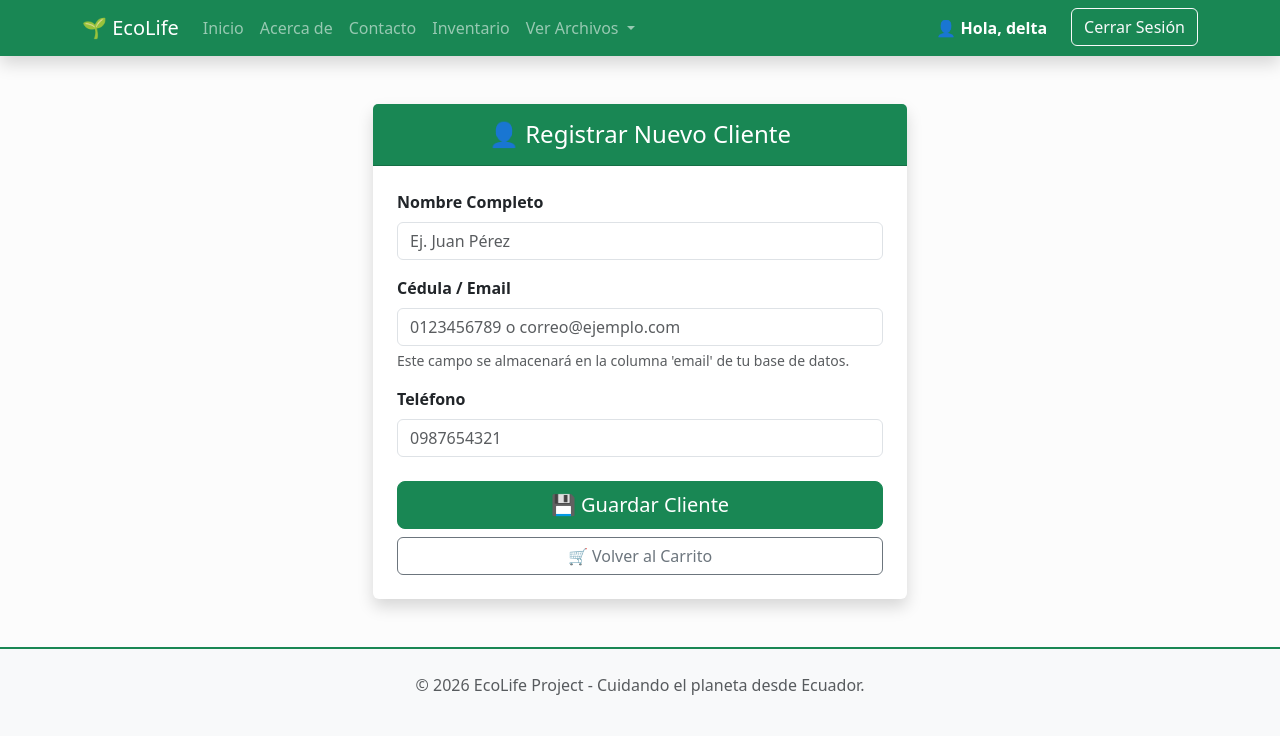
After one commit to magnos-shell/Proyecto_ecolife-web, a Flask app: page /cliente/nuevo in a window 1280 px wide. The commit adds this page. Shown: the top 736 px of the page. Run offline with Flask 3, Linux system fonts and the light colour scheme; a user stored in the database is signed in; data comes from the database, SQL or seed files in the repository.

Commit message:
proyecto finalizado

```diff
--- a/app.py
+++ b/app.py
@@ -1,25 +1,24 @@
 import os
 import json
-from flask import Flask, render_template, request, redirect, url_for, flash, make_response
+from flask import Flask, render_template, request, redirect, url_for, flash, make_response, session
 from flask_login import LoginManager, login_user, logout_user, login_required, current_user
 from werkzeug.security import generate_password_hash, check_password_hash
 from Conexion.conexion import obtener_conexion
-from fpdf import FPDF  # <--- NUEVA IMPORTACIÓN PARA EL PDF
+from fpdf import FPDF
 
-# --- IMPORTACIONES DEL MODELO ANTIGUO (USUARIOS) ---
+# --- IMPORTACIONES DE MODELOS Y SERVICIOS ---
 from models.modelo_usuario import Usuario
-
-# --- NUEVAS IMPORTACIONES DE LA ARQUITECTURA POR CAPAS (PRODUCTOS) ---
 from services.producto_service import ProductoService
+from services.cliente_service import ClienteService
 from forms.producto_form import ProductoForm
 
 app = Flask(__name__)
-app.secret_key = 'clave_secreta_ecolife' # Necesario para las sesiones y los mensajes flash
+app.secret_key = 'clave_secreta_ecolife'
 
 # --- CONFIGURACIÓN DE FLASK-LOGIN ---
 login_manager = LoginManager()
 login_manager.init_app(app)
-login_manager.login_view = 'login' # A donde redirigir si no hay sesión
+login_manager.login_view = 'login'
 
 @login_manager.user_loader
 def load_user(user_id):
@@ -50,7 +49,7 @@ def registro():
         nombre = request.form['nombre']
         email = request.form['email']
         password = request.form['password']
-        pw_hash = generate_password_hash(password) # Encriptar contraseña
+        pw_hash = generate_password_hash(password)
 
         conexion = obtener_conexion()
         if conexion:
@@ -89,13 +88,37 @@ def logout():
 
 
 # =====================================================================
-# --- RUTAS PROTEGIDAS Y CRUD DE PRODUCTOS (ARQUITECTURA POR CAPAS) ---
+# --- GESTIÓN DE CLIENTES (ADAPTADO A TU DB) ---
+# =====================================================================
+
+@app.route('/clientes')
+@login_required
+def lista_clientes():
+    clientes = ClienteService.get_all()
+    return render_template('clientes/lista.html', clientes=clientes)
+
+@app.route('/cliente/nuevo', methods=['GET', 'POST'])
+@login_required
+def nuevo_cliente():
+    if request.method == 'POST':
+        nombre = request.form.get('nombre')
+        # Adaptado: Recibimos 'email' desde el formulario para tu columna 'email'
+        email = request.form.get('email')
+        telefono = request.form.get('telefono')
+
+        ClienteService.create(nombre, email, telefono)
+        flash('Cliente registrado exitosamente.', 'success')
+        return redirect(url_for('lista_clientes'))
+    return render_template('clientes/formulario.html')
+
+
+# =====================================================================
+# --- CRUD DE PRODUCTOS ---
 # =====================================================================
 
 @app.route('/inventario')
 @login_required
 def inventario():
-    # El controlador solo pide los datos al Servicio. Mucho más limpio.
     productos_db = ProductoService.get_all()
     return render_template('inventario.html', productos=productos_db)
 
@@ -104,11 +127,9 @@ def inventario():
 def nuevo_producto():
     form = ProductoForm()
     if form.validate_on_submit():
-        # Si el formulario es válido, el servicio guarda en MySQL
         ProductoService.create(form.nombre.data, form.cantidad.data, form.precio.data)
         flash('Producto agregado exitosamente.', 'success')
         return redirect(url_for('inventario'))
-
     return render_template('productos/formulario.html', form=form, accion="Añadir")
 
 @app.route('/producto/editar/<int:id>', methods=['GET', 'POST'])
@@ -120,14 +141,11 @@ def editar_producto(id):
         return redirect(url_for('inventario'))
 
     form = ProductoForm()
-
     if form.validate_on_submit():
-        # Actualizar en la base de datos usando el Servicio
         ProductoService.update(id, form.nombre.data, form.cantidad.data, form.precio.data)
         flash('Producto actualizado correctamente.', 'success')
         return redirect(url_for('inventario'))
 
-    # Pre-cargar los datos actuales en el formulario (solo cuando la página carga por primera vez)
     if request.method == 'GET':
         form.nombre.data = producto.nombre
         form.cantidad.data = producto.cantidad
@@ -144,47 +162,131 @@ def eliminar_producto(id):
 
 
 # =====================================================================
-# --- GENERACIÓN DE REPORTE PDF (Punto 6 de la tarea) ---
+# --- CARRITO DE COMPRAS Y VENTAS ---
+# =====================================================================
+
+@app.route('/carrito/agregar/<int:id>')
+@login_required
+def agregar_al_carrito(id):
+    producto = ProductoService.get_by_id(id)
+    if not producto:
+        flash('Producto no encontrado.', 'danger')
+        return redirect(url_for('inventario'))
+
+    if 'carrito' not in session:
+        session['carrito'] = {}
+
+    carrito = session['carrito']
+    id_str = str(id)
+
+    if id_str in carrito:
+        carrito[id_str]['cantidad'] += 1
+    else:
+        carrito[id_str] = {
+            'nombre': producto.nombre,
+            'precio': float(producto.precio),
+            'cantidad': 1
+        }
+
+    session.modified = True
+    flash(f'{producto.nombre} añadido al carrito.', 'success')
+    return redirect(url_for('inventario'))
+
+@app.route('/carrito')
+@login_required
+def ver_carrito():
+    carrito = session.get('carrito', {})
+    total = sum(item['precio'] * item['cantidad'] for item in carrito.values())
+    clientes = ClienteService.get_all()
+    return render_template('carrito.html', carrito=carrito, total=total, clientes=clientes)
+
+@app.route('/carrito/eliminar/<id>')
+@login_required
+def eliminar_del_carrito(id):
+    if 'carrito' in session and id in session['carrito']:
+        session['carrito'].pop(id)
+        session.modified = True
+    return redirect(url_for('ver_carrito'))
+
+@app.route('/carrito/finalizar', methods=['POST'])
+@login_required
+def finalizar_venta():
+    cliente_id = request.form.get('cliente_id')
+    carrito = session.get('carrito', {})
+
+    if not carrito or not cliente_id:
+        flash('Error al procesar la venta: falta cliente o productos.', 'warning')
+        return redirect(url_for('ver_carrito'))
+
+    try:
+        conexion = obtener_conexion()
+        if conexion:
+            cursor = conexion.cursor()
+
+            # 1. Registrar Cabecera de Venta
+            total_venta = sum(item['precio'] * item['cantidad'] for item in carrito.values())
+            cursor.execute("INSERT INTO ventas (cliente_id, total) VALUES (%s, %s)", (cliente_id, total_venta))
+            venta_id = cursor.lastrowid
+
+            # 2. Registrar Detalle y Actualizar Stock
+            for prod_id, item in carrito.items():
+                # Insertar detalle
+                cursor.execute("""
+                    INSERT INTO detalle_ventas (venta_id, producto_id, cantidad, precio_unitario)
+                    VALUES (%s, %s, %s, %s)
+                """, (venta_id, prod_id, item['cantidad'], item['precio']))
+
+                # Restar stock
+                cursor.execute("UPDATE productos SET cantidad = cantidad - %s WHERE id = %s",
+                               (item['cantidad'], prod_id))
+
+            conexion.commit()
+            conexion.close()
+
+            session.pop('carrito', None)
+            flash('Venta registrada con éxito y stock actualizado.', 'success')
+            return redirect(url_for('inventario'))
+
+    except Exception as e:
+        flash(f'Error en la base de datos: {str(e)}', 'danger')
+        return redirect(url_for('ver_carrito'))
+
+    return redirect(url_for('inventario'))
+
+
+# =====================================================================
+# --- REPORTES ---
 # =====================================================================
 
 @app.route('/reporte/pdf')
 @login_required
 def generar_pdf():
-    # 1. Obtener los datos desde el Servicio
     productos = ProductoService.get_all()
-
-    # 2. Crear el documento PDF
     pdf = FPDF()
     pdf.add_page()
 
-    # 3. Título del Reporte
     pdf.set_font("Arial", 'B', 16)
     pdf.cell(0, 10, txt="Reporte de Inventario - EcoLife", ln=True, align='C')
-    pdf.ln(10) # Salto de línea
+    pdf.ln(10)
 
-    # 4. Encabezados de la tabla
     pdf.set_font("Arial", 'B', 12)
     pdf.cell(20, 10, 'ID', 1, 0, 'C')
     pdf.cell(90, 10, 'Nombre del Producto', 1, 0, 'C')
     pdf.cell(40, 10, 'Stock', 1, 0, 'C')
     pdf.cell(40, 10, 'Precio', 1, 1, 'C')
 
-    # 5. Llenar la tabla con los datos de MySQL
     pdf.set_font("Arial", '', 12)
     for p in productos:
         pdf.cell(20, 10, str(p.id), 1, 0, 'C')
-        # Manejar caracteres especiales en nombres
         nombre_limpio = p.nombre.encode('latin-1', 'replace').decode('latin-1')
         pdf.cell(90, 10, nombre_limpio, 1, 0, 'L')
         pdf.cell(40, 10, str(p.cantidad), 1, 0, 'C')
         pdf.cell(40, 10, f"${p.precio:.2f}", 1, 1, 'C')
 
-    # 6. Preparar la descarga
     pdf_bytes = pdf.output(dest='S').encode('latin-1')
     response = make_response(pdf_bytes)
     response.headers.set('Content-Disposition', 'attachment', filename='Reporte_EcoLife.pdf')
     response.headers.set('Content-Type', 'application/pdf')
-
     return response
 
 if __name__ == '__main__':
--- /dev/null
+++ b/templates/clientes/formulario.html
@@ -0,0 +1,38 @@
+{% extends "base.html" %}
+{% block content %}
+<div class="container mt-5">
+    <div class="row justify-content-center">
+        <div class="col-md-6">
+            <div class="card shadow border-0">
+                <div class="card-header bg-success text-white py-3">
+                    <h4 class="mb-0 text-center">👤 Registrar Nuevo Cliente</h4>
+                </div>
+                <div class="card-body p-4">
+                    <form action="{{ url_for('nuevo_cliente') }}" method="POST">
+                        <div class="mb-3">
+                            <label class="form-label fw-bold">Nombre Completo</label>
+                            <input type="text" name="nombre" class="form-control" placeholder="Ej. Juan Pérez" required>
+                        </div>
+
+                        <div class="mb-3">
+                            <label class="form-label fw-bold">Cédula / Email</label>
+                            <input type="text" name="email" class="form-control" placeholder="0123456789 o correo@ejemplo.com" required>
+                            <div class="form-text">Este campo se almacenará en la columna 'email' de tu base de datos.</div>
+                        </div>
+
+                        <div class="mb-4">
+                            <label class="form-label fw-bold">Teléfono</label>
+                            <input type="text" name="telefono" class="form-control" placeholder="0987654321">
+                        </div>
+
+                        <div class="d-grid gap-2">
+                            <button type="submit" class="btn btn-success btn-lg">💾 Guardar Cliente</button>
+                            <a href="{{ url_for('ver_carrito') }}" class="btn btn-outline-secondary">🛒 Volver al Carrito</a>
+                        </div>
+                    </form>
+                </div>
+            </div>
+        </div>
+    </div>
+</div>
+{% endblock %}
```
Also changed, not shown: services/cliente_service.py (added, +24 -0 lines), templates/carrito.html (added, +89 -0 lines), templates/clientes/lista.html (added, +26 -0 lines), templates/inventario.html (+16 -0 lines).
